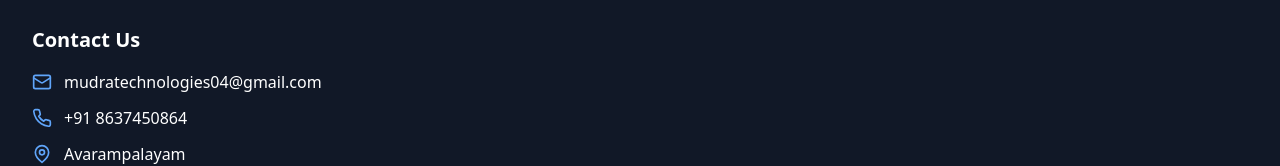
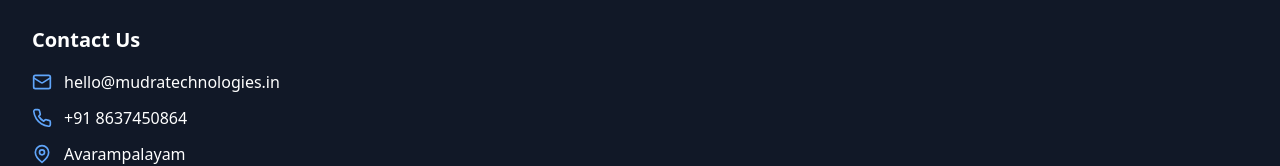
Before and after one commit to SriJaiGanapthySN/MudraTech-final, a React (Vite) app: page /experience in a window 1280 px wide. Shown: the part 1166-1332 px from the top of the page. Built offline with nearby package versions, Linux system fonts and the light colour scheme.

Commit message:
email added

```diff
--- a/src/components/Footer.tsx
+++ b/src/components/Footer.tsx
@@ -11,11 +11,11 @@
             <div className="space-y-3">
               <div className="flex items-center space-x-3">
                 <Mail className="h-5 w-5 text-blue-400" />
-                <span>mudratechnologies04@gmail.com</span>
+                <a href="mailto:hello@mudratechnologies.in"><span>hello@mudratechnologies.in</span></a>
               </div>
               <div className="flex items-center space-x-3">
                 <Phone className="h-5 w-5 text-blue-400" />
-                <span>+91  8637450864</span>
+                <a href="tel:+918637450864" target='blank'><span>+91  8637450864</span></a>
               </div>
               <div className="flex items-center space-x-3">
                 <MapPin className="h-5 w-5 text-blue-400" />
```
